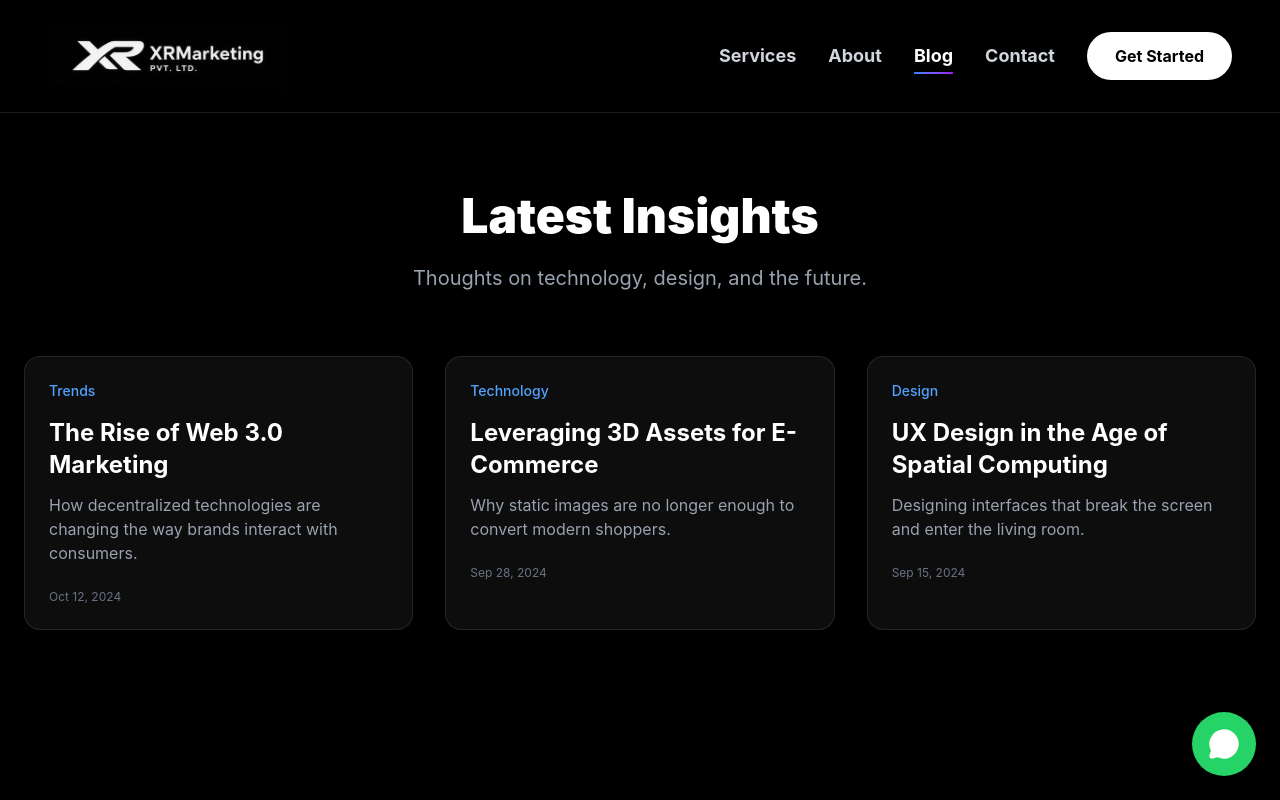
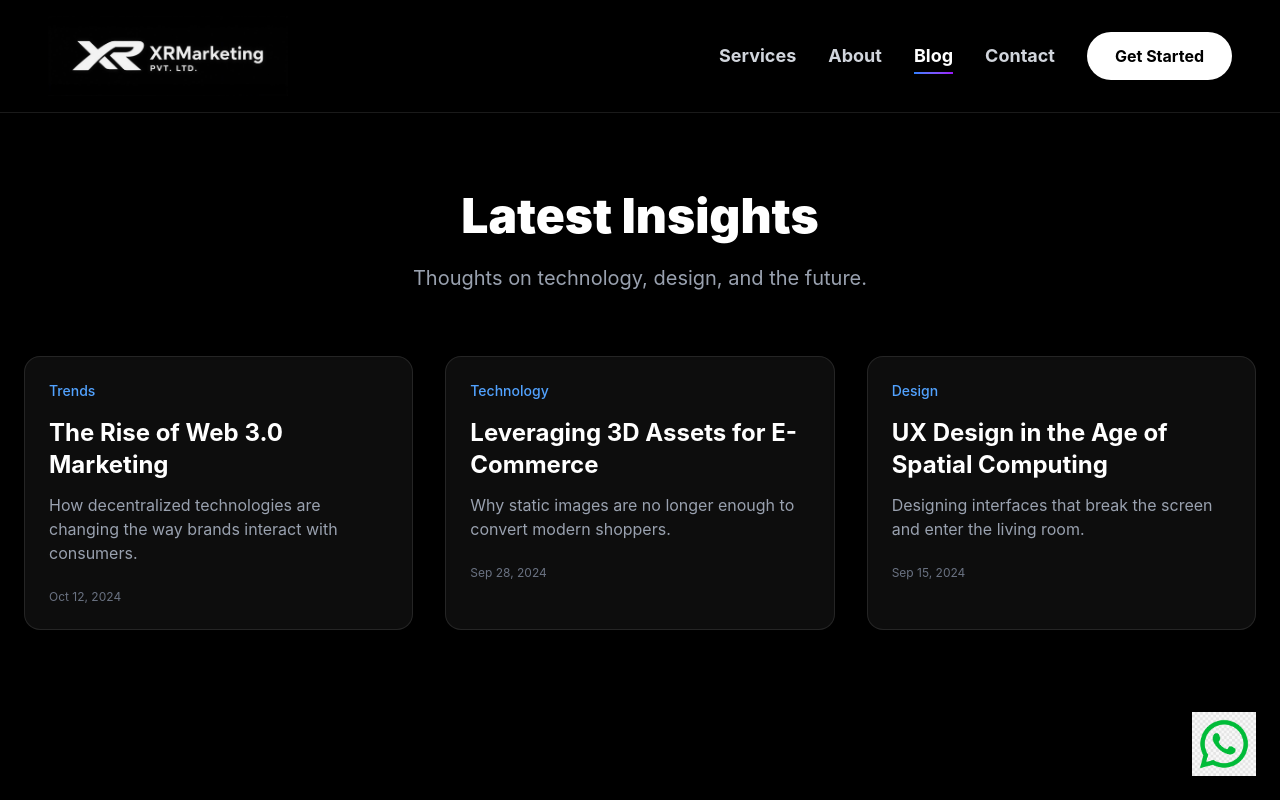
Before and after one commit to Business8281/xrmarketing_webiste, a React (Vite) app: page /blog in a window 1280 px wide. Built offline with nearby package versions, Linux system fonts and the light colour scheme.

Commit message:
Update WhatsApp button with custom logo image

```diff
--- a/src/components/common/WhatsAppButton.tsx
+++ b/src/components/common/WhatsAppButton.tsx
@@ -1,4 +1,3 @@
-import { MessageCircle } from 'lucide-react';
 import { motion } from 'framer-motion';
 
 export function WhatsAppButton() {
@@ -14,9 +13,9 @@ export function WhatsAppButton() {
                 initial={{ scale: 0 }}
                 animate={{ scale: 1 }}
                 whileHover={{ scale: 1.1 }}
-                className="bg-[#25D366] p-4 rounded-full shadow-lg flex items-center justify-center transition-all duration-300 hover:shadow-[0_0_20px_rgba(37,211,102,0.5)]"
+                className="w-14 h-14 md:w-16 md:h-16 flex items-center justify-center drop-shadow-2xl hover:drop-shadow-[0_0_15px_rgba(37,211,102,0.6)] transition-all duration-300"
             >
-                <MessageCircle className="w-8 h-8 text-white fill-current" />
+                <img src="/whatsapp.png" alt="WhatsApp" className="w-full h-full object-contain" />
             </motion.div>
             {/* Use a tooltip or label on hover? Maybe keep it simple icon first. */}
         </a>
```
Also changed, not shown: public/whatsapp.png (added).
